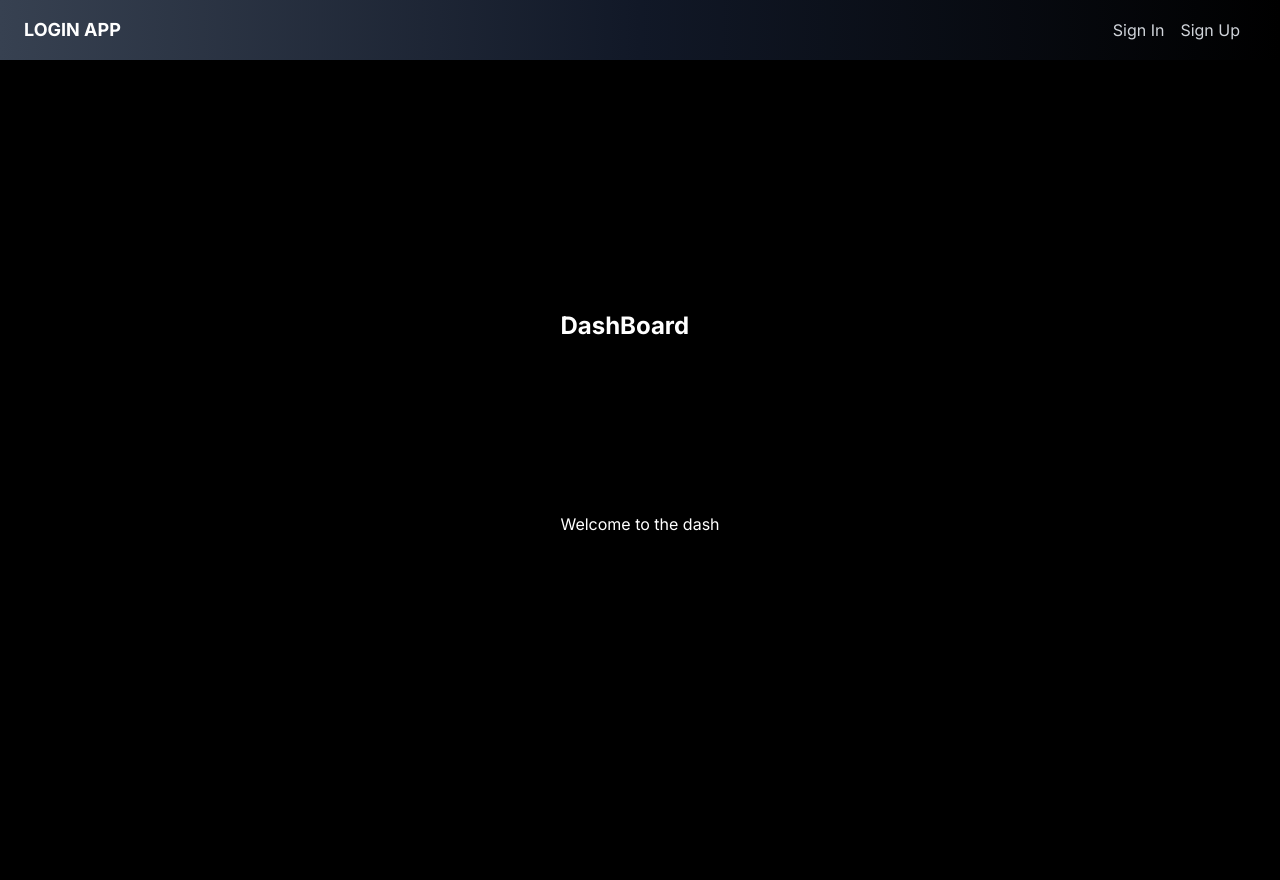
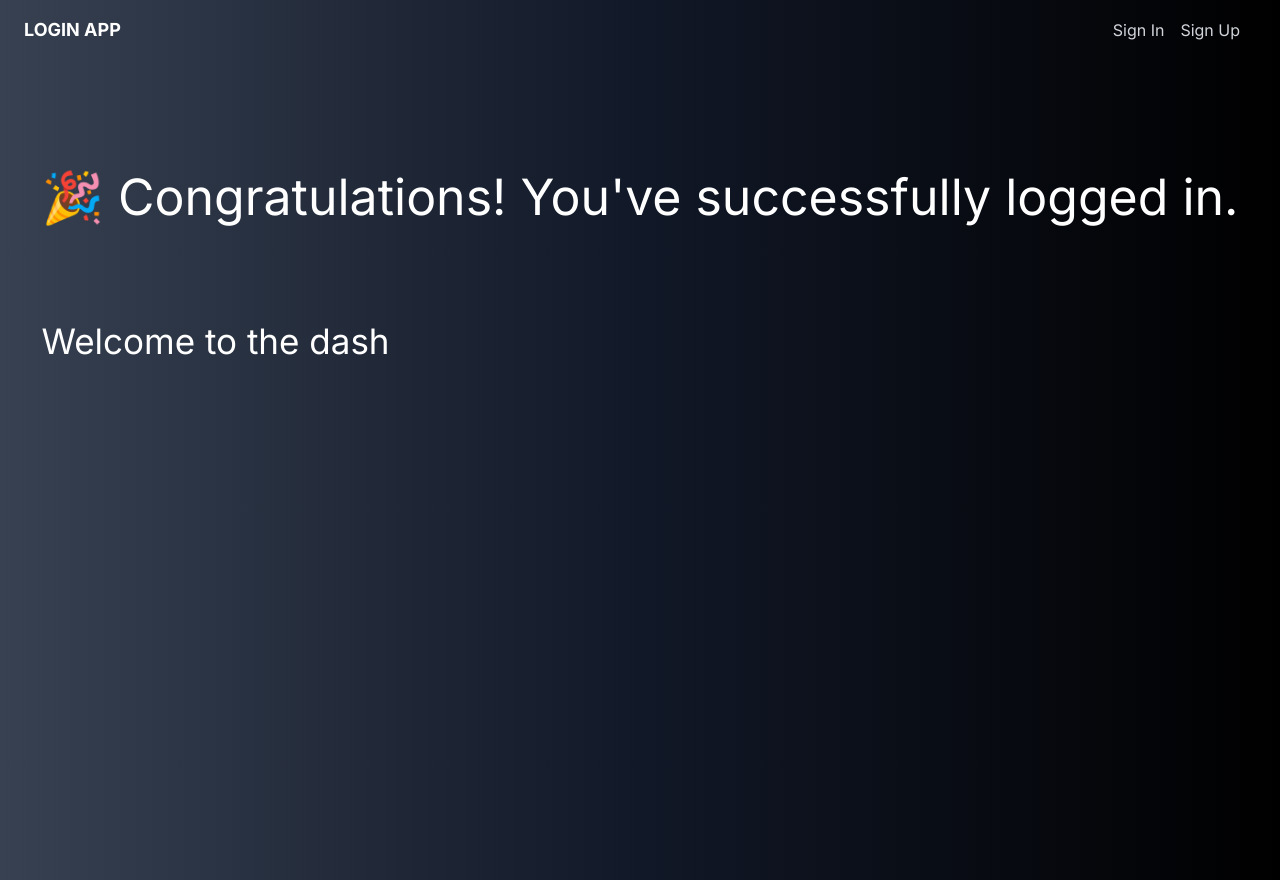
Before and after one commit to deepbhakare/OIBSIP-LOGIN-AUTHENTICATION, a Next.js app: page /dashboard in a window 1280 px wide. Built offline with nearby package versions, Linux system fonts and the light colour scheme; no server answers.

Commit message:
update global css

```diff
--- a/app/dashboard/page.jsx
+++ b/app/dashboard/page.jsx
@@ -1,10 +1,12 @@
 import React from "react";
-
+import styles from "./dashboard.module.css";
 const DashboardPage = () => {
   return (
     <>
-      <h1 className="text-2xl font-bold mb-5">DashBoard</h1>
-      <p className="mb-5 ">Welcome to the dash</p>
+      <h1 className={styles.error}>
+        🎉 Congratulations! You've successfully logged in.
+      </h1>
+      <p className={styles.p}>Welcome to the dash</p>
     </>
   );
 };
--- a/app/globals.css
+++ b/app/globals.css
@@ -3,10 +3,11 @@
 @tailwind utilities;
 
 body {
-  background-color: black;
+  background: rgb(55, 65, 81);
+  background: linear-gradient(
+    90deg,
+    rgba(55, 65, 81, 1) 0%,
+    rgba(17, 24, 39, 1) 50%,
+    rgba(0, 0, 0, 1) 100%
+  );
 }
-
-h1 , p{
-  color: white;
-  padding-top: 150px;
-}
```
